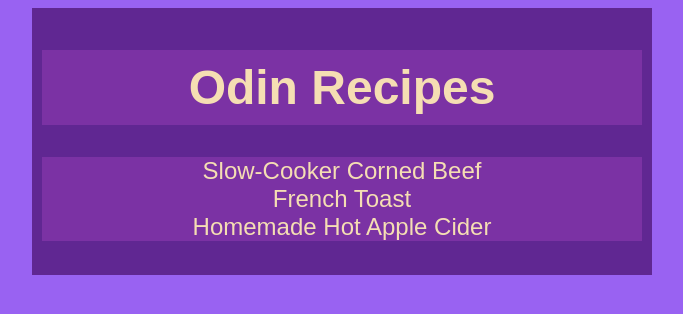
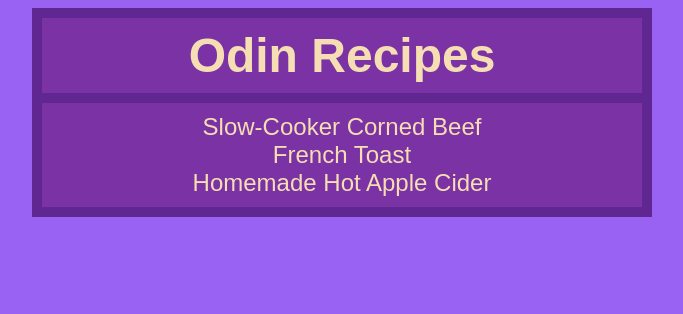
Before and after one commit to anet-eny/odin-recipes, a plain HTML site: page index.html in a window 1280 px wide. Shown: the whole page, without its empty margins (298-981 px from the left). Drawn offline with Linux system fonts and the light colour scheme.

Commit message:
Margins updated

```diff
--- a/style.css
+++ b/style.css
@@ -14,15 +14,19 @@ body {
 
 h1 {
     color: wheat;
-    border: 5px;
     text-align: center;
     padding: 10px;
+    margin-top: 0;
+    margin-bottom: 10px;
     background-color: rgba(188, 78, 205, 0.292);
 }
 
 p {
     text-align: center;
     background-color: rgba(188, 78, 205, 0.292);
+    padding: 10px;
+    margin-top: 0;
+    margin-bottom: 0;
 }
 a, a:visited {
     color: wheat;
```
